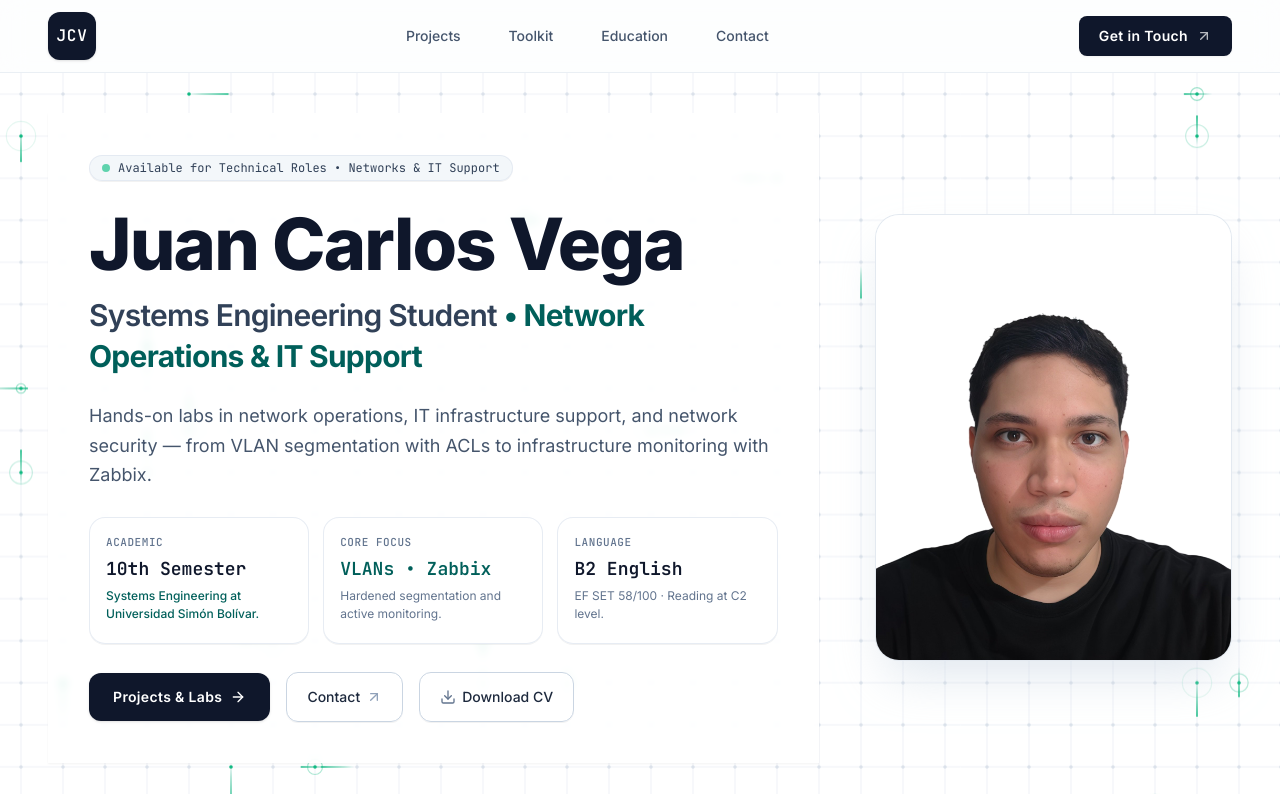
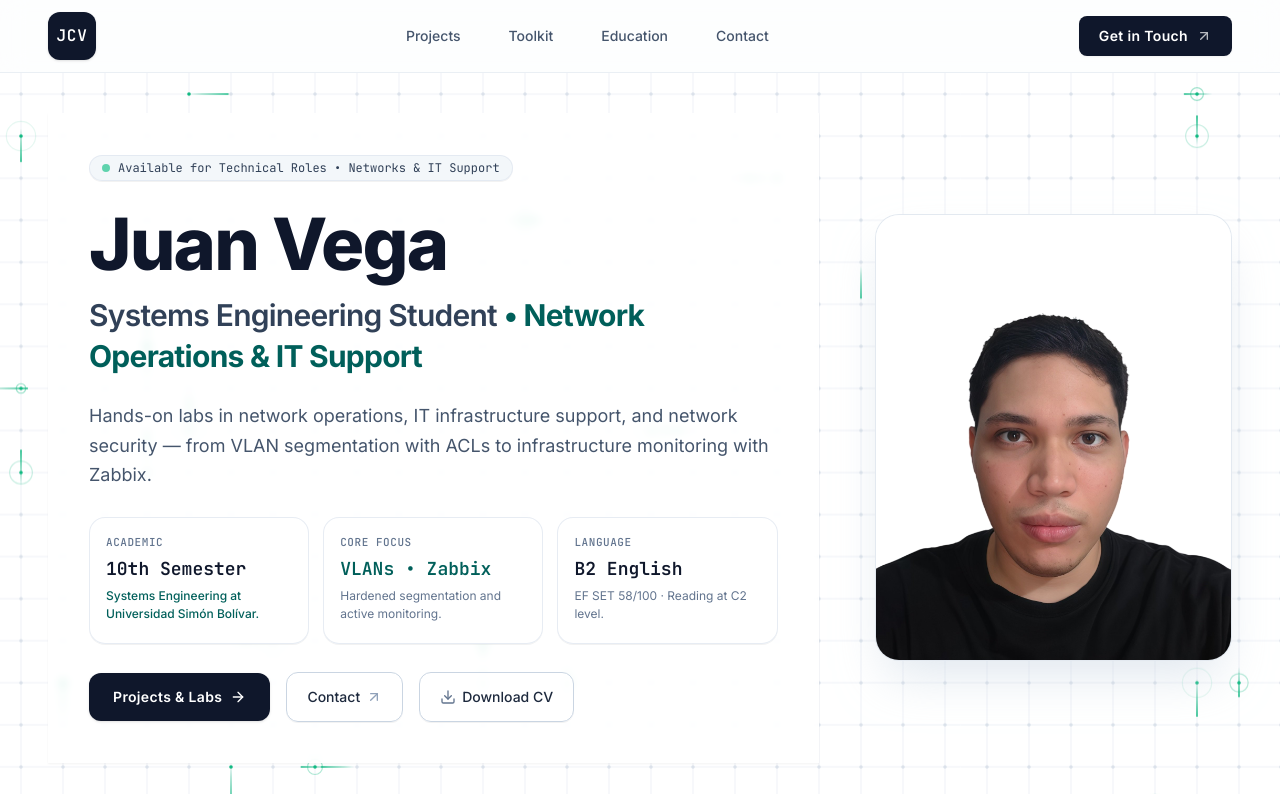
Before and after one commit to juancveg/juan-vega-portfolio, a React (Vite) app: page / in a window 1280 px wide. Shown: the top 794 px of the page. Built offline with nearby package versions, Linux system fonts and the light colour scheme.

Commit message:
Update name references from 'Juan Carlos Vega' to 'Juan Vega'

```diff
--- a/src/features/hero/HeroSection.tsx
+++ b/src/features/hero/HeroSection.tsx
@@ -20,10 +20,10 @@ export const HeroSection: React.FC = () => {
               <span className="truncate">Available for Technical Roles • Networks &amp; IT Support</span>
             </div>
 
-            {/* Prominent Personal Brand Title (Juan Carlos Vega) */}
+            {/* Prominent Personal Brand Title (Juan Vega) */}
             <div className="space-y-1.5 sm:space-y-3">
               <h1 className="text-3xl sm:text-5xl md:text-6xl lg:text-6xl xl:text-7xl font-extrabold tracking-tight text-slate-900 leading-[1.08]">
-                Juan Carlos Vega
+                Juan Vega
               </h1>
               <p className="text-base sm:text-2xl lg:text-3xl font-semibold text-slate-700 tracking-tight leading-snug">
                 Systems Engineering Student{' '}
@@ -38,7 +38,7 @@ export const HeroSection: React.FC = () => {
               <div className="relative w-44 sm:w-52 aspect-[4/5] rounded-2xl overflow-hidden shadow-xl border border-slate-200/90 bg-slate-100">
                 <img
                   src={engineerPortrait}
-                  alt="Juan Carlos Vega - Systems Engineering Student"
+                  alt="Juan Vega - Systems Engineering Student"
                   className="w-full h-full object-cover object-top filter contrast-[1.02]"
                   loading="eager"
                 />
@@ -135,12 +135,12 @@ export const HeroSection: React.FC = () => {
             </div>
           </div>
 
-          {/* Right Column: Desktop Portrait of Juan Carlos Vega (Hidden on mobile) */}
+          {/* Right Column: Desktop Portrait of Juan Vega (Hidden on mobile) */}
           <div className="hidden lg:flex lg:col-span-5 xl:col-span-4 justify-center lg:justify-end">
             <div className="relative w-full max-w-md lg:max-w-none aspect-[4/5] rounded-3xl overflow-hidden shadow-2xl shadow-slate-300/60 border border-slate-200/90 bg-slate-100">
               <img
                 src={engineerPortrait}
-                alt="Juan Carlos Vega - Systems Engineering Student"
+                alt="Juan Vega - Systems Engineering Student"
                 className="w-full h-full object-cover object-top filter contrast-[1.02]"
                 loading="eager"
               />
```
